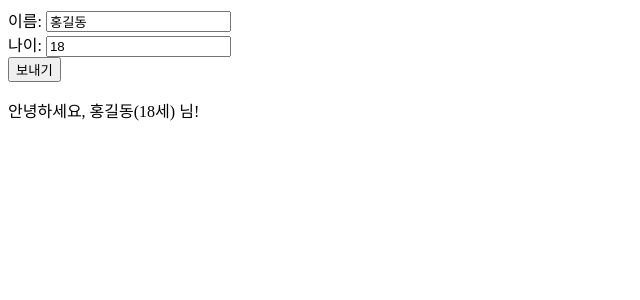
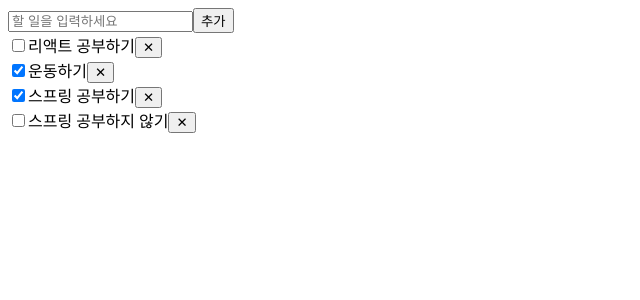
Before and after one commit to dong-junn/react-class, a React (Create React App) app: page / in a window 1280 px wide. Shown: the top 300 px of the page, without its empty margins (0-640 px from the left). Built offline with nearby package versions, Linux system fonts and the light colour scheme.

Commit message:
10주차 5점 과제 제출

```diff
--- /dev/null
+++ b/public/todo.json
@@ -0,0 +1,22 @@
+[
+  {
+    "id": 1,
+    "text": "리액트 공부하기",
+    "completed": false
+  },
+  {
+    "id": 2,
+    "text": "운동하기",
+    "completed": true
+  },
+  {
+    "id": 3,
+    "text": "스프링 공부하기",
+    "completed": true
+  },
+  {
+    "id": 4,
+    "text": "스프링 공부하지 않기",
+    "completed": false
+  }
+]
--- /dev/null
+++ b/src/component/week10/5pointHomework/json_todo.js
@@ -0,0 +1,77 @@
+import { useState, useEffect } from 'react';
+
+const TodoList = () => {
+    const [todos, setTodos] = useState([]);
+    const [newTodo, setNewTodo] = useState('');
+
+    useEffect(() => {
+        fetch('/todo.json')
+            .then(response => response.json())
+            .then(data => setTodos(data))
+            .catch(error => console.error('Error loading todos:', error));
+    }, []);
+
+    const addTodo = () => {
+        if (!newTodo.trim()) return;
+        const newItem = {
+            id: Date.now(),
+            text: newTodo,
+            completed: false
+        };
+        setTodos([...todos, newItem]);
+        setNewTodo('');
+    };
+
+    const toggleTodo = (id) => {
+        setTodos(todos.map(todo =>
+            todo.id === id ? { ...todo, completed: !todo.completed } : todo
+        ));
+    };
+
+    const deleteTodo = (id) => {
+        setTodos(todos.filter(todo => todo.id !== id));
+    };
+
+    return (
+        <div className="w-full max-w-md mx-auto p-4 bg-white rounded shadow">
+            <div className="flex gap-2 mb-4">
+                <input
+                    value={newTodo}
+                    onChange={(e) => setNewTodo(e.target.value)}
+                    onKeyPress={(e) => e.key === 'Enter' && addTodo()}
+                    placeholder="할 일을 입력하세요"
+                    className="flex-1 px-3 py-2 border rounded"
+                />
+                <button
+                    onClick={addTodo}
+                    className="px-4 py-2 bg-blue-500 text-white rounded hover:bg-blue-600"
+                >
+                    추가
+                </button>
+            </div>
+
+            <div className="space-y-2">
+                {todos.map(todo => (
+                    <div key={todo.id} className="flex items-center gap-2 p-2 border rounded">
+                        <input
+                            type="checkbox"
+                            checked={todo.completed}
+                            onChange={() => toggleTodo(todo.id)}
+                        />
+                        <span className={todo.completed ? 'flex-1 line-through text-gray-500' : 'flex-1'}>
+              {todo.text}
+            </span>
+                        <button
+                            onClick={() => deleteTodo(todo.id)}
+                            className="p-1 text-red-500 hover:text-red-700"
+                        >
+                            ✕
+                        </button>
+                    </div>
+                ))}
+            </div>
+        </div>
+    );
+};
+
+export default TodoList;
--- a/src/index.js
+++ b/src/index.js
@@ -1,12 +1,12 @@
 import React from 'react';
 import ReactDOM from 'react-dom/client';
-import StateForm from "./component/week10/4/StateForm";
+import TodoList from "./component/week10/5pointHomework/json_todo";
 
 
 
 const root = ReactDOM.createRoot(document.getElementById('root'));
 root.render(
-  <StateForm/>
+  <TodoList/>
 );
 
 // If you want to start measuring performance in your app, pass a function
```
Also changed, not shown: public/users.json (+6 -9 lines), src/component/week10/5/StateTodo.js (added, +46 -0 lines).
